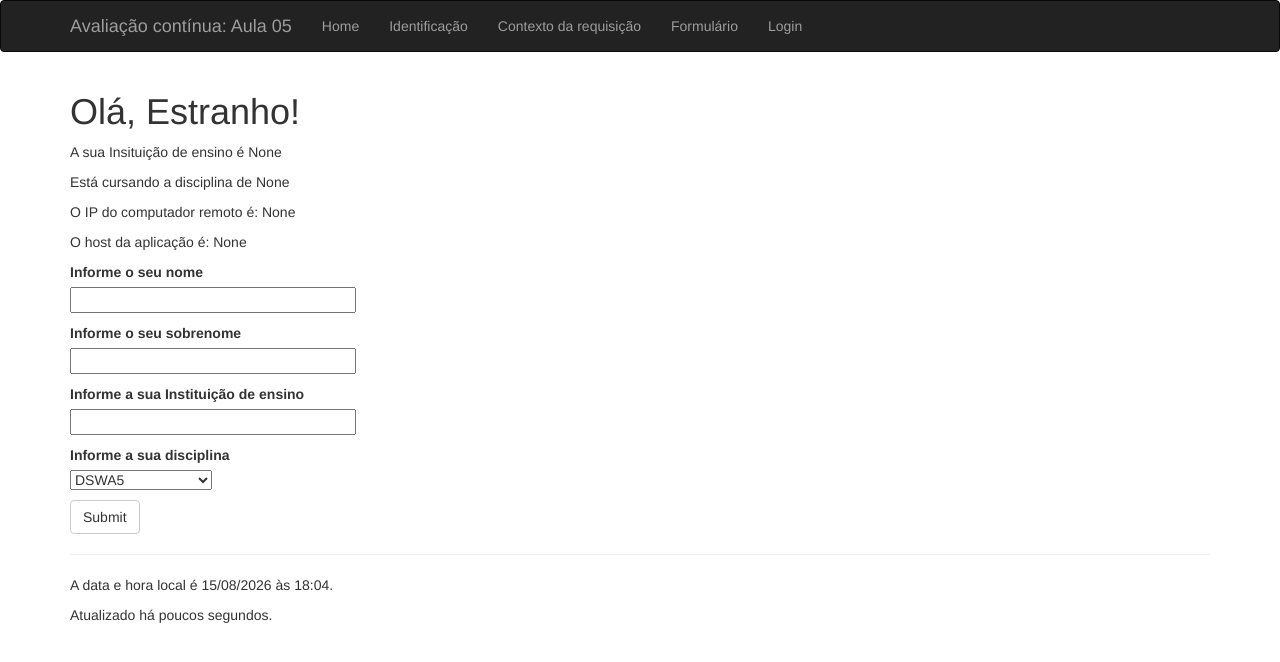
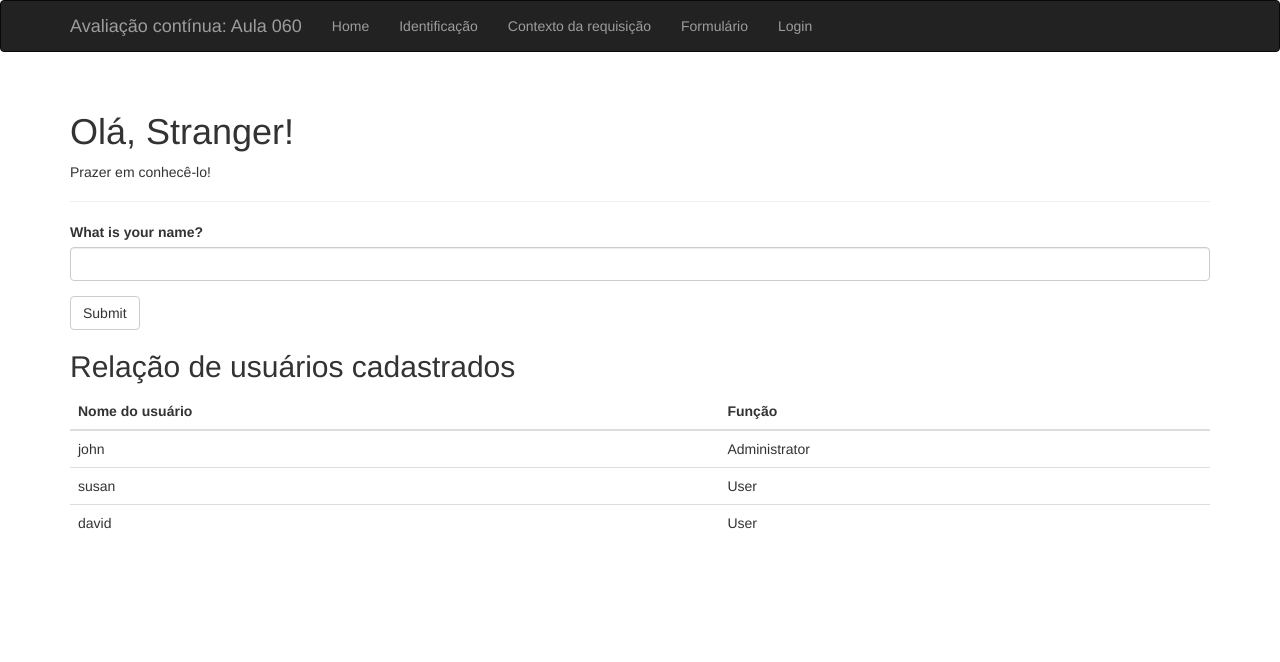
Before and after one commit to Gui1Ss/PTBDSWS-01, a Flask app: page / in a window 1280 px wide. Shown: the top 662 px of the page. Run offline with Flask 3, Linux system fonts and the light colour scheme.

Commit message:
Aula 06: home com formulario de nome e tabela de usuarios cadastrados

```diff
--- a/app.py
+++ b/app.py
@@ -164,31 +164,29 @@ def make_shell_context():
 @app.route("/", methods=["GET", "POST"])
 def index():
 
-    form = HomeForm()
+    form = NameForm()
 
     if form.validate_on_submit():
 
-        session["nome"] = form.nome.data
-        session["sobrenome"] = form.sobrenome.data
-        session["instituicao"] = form.instituicao.data
-        session["disciplina"] = form.disciplina.data
+        nome = form.name.data
+
+        usuario = User.query.filter_by(username=nome).first()
+
+        if usuario is None:
+            papel = Role.query.filter_by(name="User").first()
+            usuario = User(username=nome, role=papel)
+            db.session.add(usuario)
+            db.session.commit()
+
+        session["name"] = nome
 
         return redirect(url_for("index"))
-
-    agora = datetime.now()
 
     return render_template(
         "index.html",
         form=form,
-        nome=session.get("nome"),
-        instituicao=session.get("instituicao"),
-        disciplina=session.get("disciplina"),
-        ip=session.get("ip"),
-        host=session.get("host"),
-        data_hora=agora.strftime(
-            "A data e hora local é %d/%m/%Y às %H:%M."
-        ),
-        tempo="Atualizado há poucos segundos.",
+        name=session.get("name"),
+        usuarios=User.query.all(),
     )
 
 
--- a/templates/base.html
+++ b/templates/base.html
@@ -16,7 +16,7 @@
 
         <div class="navbar-header">
             <a class="navbar-brand" href="/">
-                Avaliação contínua: Aula 05
+                Avaliação contínua: Aula 060
             </a>
         </div>
 
--- a/templates/index.html
+++ b/templates/index.html
@@ -1,46 +1,44 @@
 {% extends "base.html" %}
 
 {% block titulo %}
-Home
+Flasky
 {% endblock %}
 
 {% block conteudo %}
 
-<h1>Olá, {{ nome or "Estranho" }}!</h1>
+<div class="page-header">
+    <h1>Olá, {{ name or "Stranger" }}!</h1>
+    <p>Prazer em conhecê-lo!</p>
+</div>
 
-<p>A sua Insituição de ensino é {{ instituicao }}</p>
+<form method="POST" class="form" role="form">
+    {{ form.hidden_tag() }}
 
-<p>Está cursando a disciplina de {{ disciplina }}</p>
+    <div class="form-group">
+        {{ form.name.label(class="control-label") }}
+        {{ form.name(class="form-control") }}
+    </div>
 
-<p>O IP do computador remoto é: {{ ip }}</p>
-
-<p>O host da aplicação é: {{ host }}</p>
-
-<form method="POST">
-    {{ form.hidden_tag() }}
-    <p>
-        {{ form.nome.label }}<br>
-        {{ form.nome(size=32) }}
-    </p>
-    <p>
-        {{ form.sobrenome.label }}<br>
-        {{ form.sobrenome(size=32) }}
-    </p>
-    <p>
-        {{ form.instituicao.label }}<br>
-        {{ form.instituicao(size=32) }}
-    </p>
-    <p>
-        {{ form.disciplina.label }}<br>
-        {{ form.disciplina() }}
-    </p>
     {{ form.submit(class="btn btn-default") }}
 </form>
 
-<hr>
+<h2>Relação de usuários cadastrados</h2>
 
-<p>{{ data_hora }}</p>
-
-<p>{{ tempo }}</p>
+<table class="table">
+    <thead>
+        <tr>
+            <th>Nome do usuário</th>
+            <th>Função</th>
+        </tr>
+    </thead>
+    <tbody>
+        {% for usuario in usuarios %}
+        <tr>
+            <td>{{ usuario.username }}</td>
+            <td>{{ usuario.role.name if usuario.role else "" }}</td>
+        </tr>
+        {% endfor %}
+    </tbody>
+</table>
 
 {% endblock %}
```
